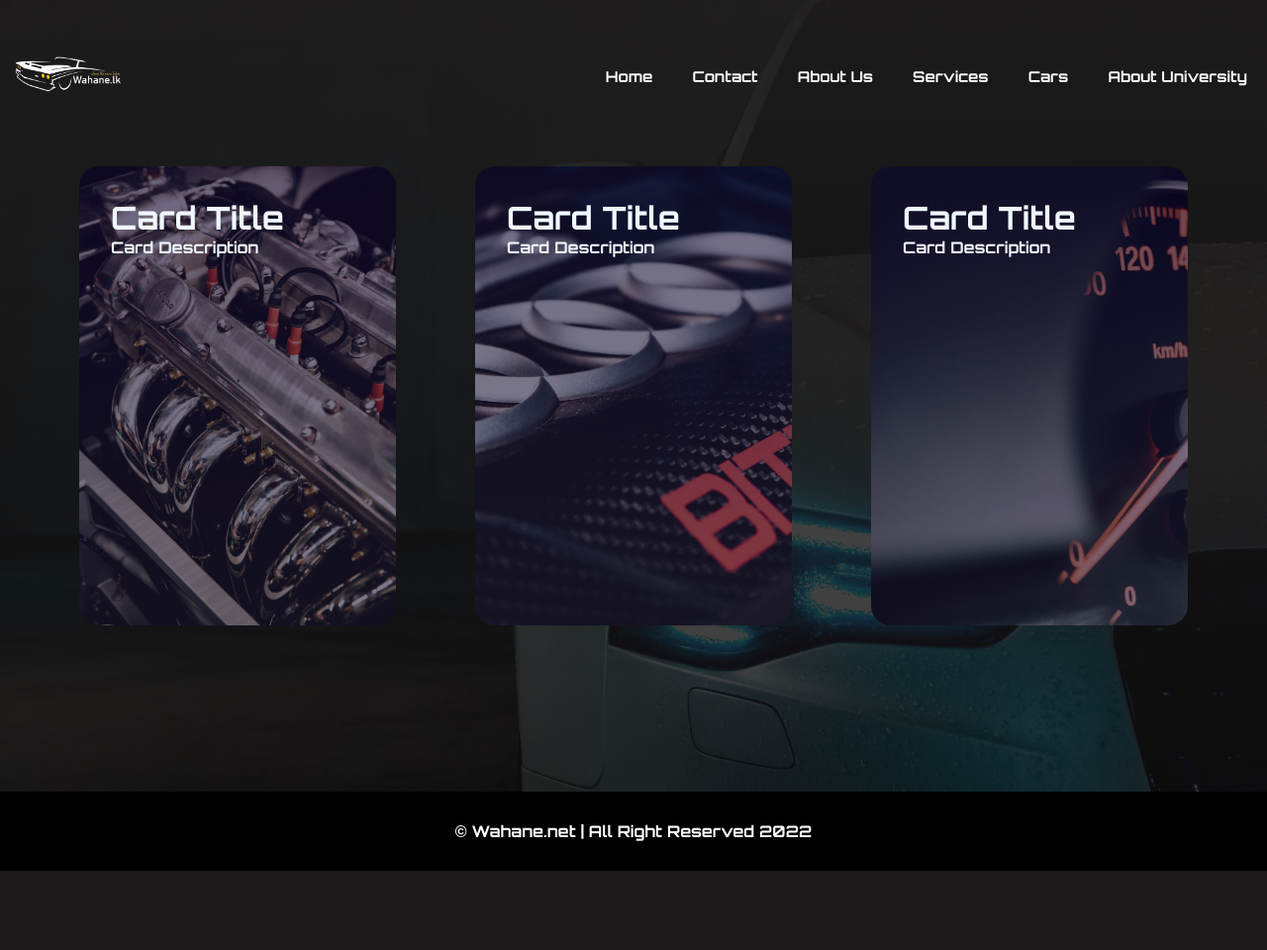
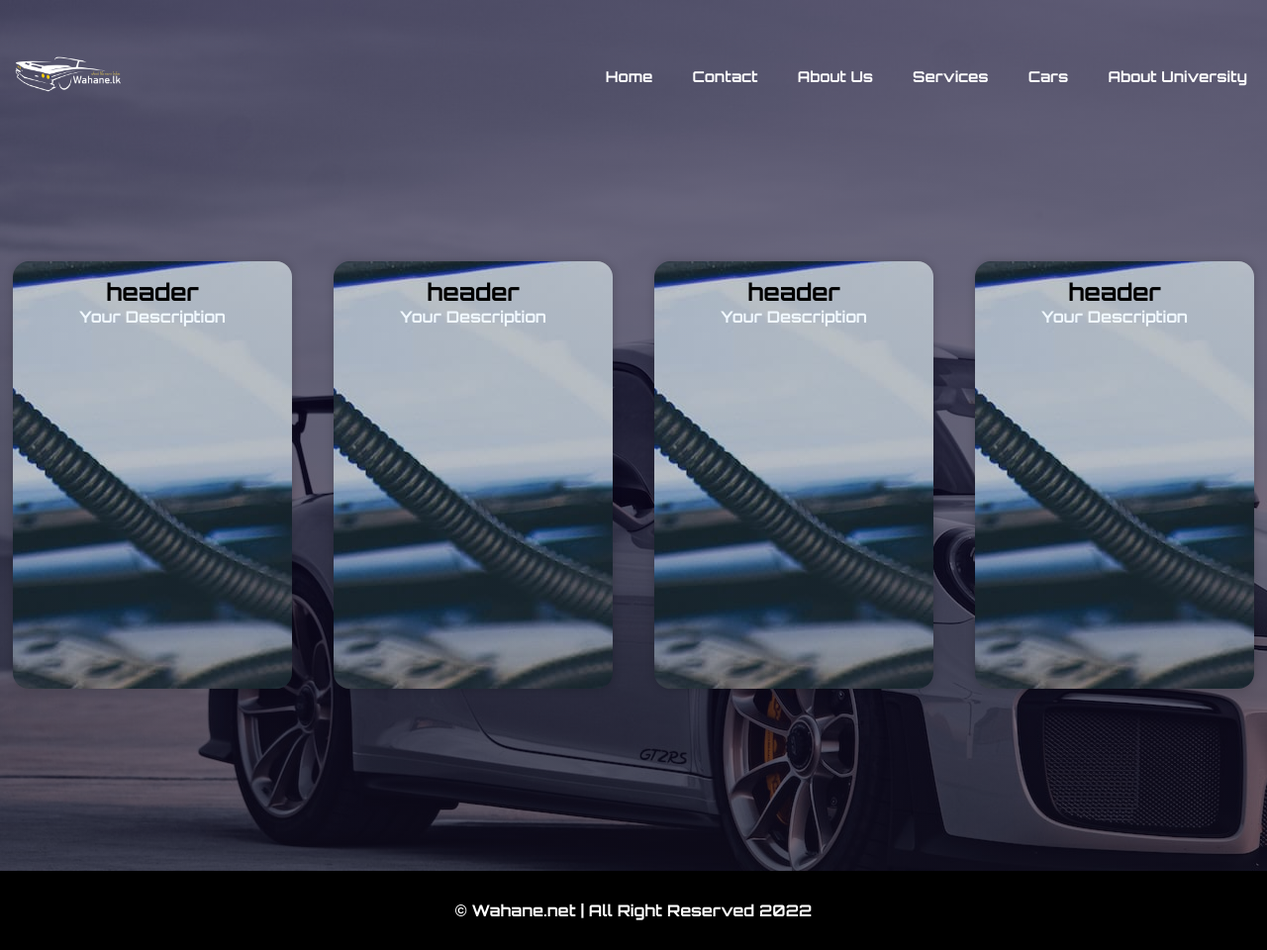
Before and after one commit to chalindashyamal/Wahane.lk, a PHP site: page /audi.html in a window 1280 px wide. Shown: the whole page at 99% size. Before the commit the page ends 880 px from the top, so only its background shows below. Run offline with PHP 8.4, Linux system fonts and the light colour scheme.

Commit message:
added new about us html

```diff
--- a/about us.html
+++ b/about us.html
@@ -25,7 +25,7 @@
             <ul>
                 <li><a href="/">Home</a></li>
                 <li><a href="/index.html#contact">Contact</a></li>
-                <li><a href="/about.html">About Us</a></li>
+                <li><a href="/about us.html">About Us</a></li>
                 <li><a href="#">Services</a></li>
                 <li><a href="#">Cars</a></li>
                 <li><a href="/university.html">About University</a></li>
--- a/audi.css
+++ /dev/null
@@ -1,79 +0,0 @@
-* {
-    margin: 0;
-    padding: 0;
-    font-family: "Orbitron", sans-serif;
-}
-body {
-    background-image: linear-gradient(
-            rgba(33, 31, 31, 0.859),
-            rgba(16, 15, 15, 0.792)
-        ),
-        url(sec01/04.jpg);
-    height: 100vh;
-    width: 100%;
-    background-position: center;
-    background-size: cover;
-    box-sizing: border-box;
-    position: relative;
-}
-
-.card-container {
-    width: 100%;
-    height: 100vh;
-    display: flex;
-    flex-direction: row;
-    justify-content: space-evenly;
-    flex-wrap: nowrap;
-    align-items: center;
-}
-
-.card-container .card {
-    background: white;
-    width: 20%;
-    height: 25em;
-    padding: 2em;
-    border-radius: 20px;
-    color: aliceblue;
-    transition: 0.2s ease-in-out;
-}
-
-.card-container .card:hover {
-    scale: 1.05;
-}
-
-.card:nth-child(1) {
-    background-image: linear-gradient(
-            rgba(11, 3, 44, 0.588),
-            rgba(21, 17, 42, 0.534)
-        ),
-        url("/sec01/01.jpg");
-    background-repeat: no-repeat;
-    background-size: cover;
-}
-.card:nth-child(2) {
-    background-image: linear-gradient(
-            rgba(11, 3, 44, 0.588),
-            rgba(21, 17, 42, 0.534)
-        ),
-        url("/sec01/02.jpg");
-    background-repeat: no-repeat;
-    background-size: cover;
-}
-.card:nth-child(3) {
-    background-image: linear-gradient(
-            rgba(11, 3, 44, 0.588),
-            rgba(21, 17, 42, 0.534)
-        ),
-        url("/sec01/03.jpg");
-    background-repeat: no-repeat;
-    background-size: cover;
-}
-/* media quary for tab */
-@media only screen and (max-width: 950px) {
-    .card-container .card h1 {
-        font-size: 2em;
-    }
-    .card-container .card p {
-        font-size: 1em;
-    }
-}
--- a/audi.html
+++ b/audi.html
@@ -5,17 +5,17 @@
         <meta http-equiv="X-UA-Compatible" content="IE=edge" />
         <meta name="viewport" content="width=device-width, initial-scale=1.0" />
         <link rel="stylesheet" href="index.css" />
-        <link rel="stylesheet" href="audi.css" />
+        <link rel="stylesheet" href="chevrolet.css" />
         <link
             href="https://fonts.googleapis.com/css2?family=Orbitron:wght@700&display=swap"
             rel="stylesheet" />
-        <title>Wahane.net</title>
         <link
             rel="stylesheet"
             href="https://cdnjs.cloudflare.com/ajax/libs/font-awesome/6.2.1/css/all.min.css"
             integrity="sha512-MV7K8+y+gLIBoVD59lQIYicR65iaqukzvf/nwasF0nqhPay5w/9lJmVM2hMDcnK1OnMGCdVK+iQrJ7lzPJQd1w=="
             crossorigin="anonymous"
             referrerpolicy="no-referrer" />
+        <title>About Us</title>
     </head>
     <body>
         <div class="nav">
@@ -28,20 +28,27 @@
                 <li><a href="#">Cars</a></li>
                 <li><a href="/university.html">About University</a></li>
             </ul>
+            <!-- Added Menu Button -->
             <i id="menuButton" class="fa-solid fa-bars"></i>
         </div>
-        <div class="card-container">
-            <div class="card">
-                <h1>Card Title</h1>
-                <p>Card Description</p>
+
+        <!-- About us card section -->
+        <div class="parent white">
+            <div class="about-card">
+                <h2>header</h2>
+                <p>Your Description</p>
             </div>
-            <div class="card">
-                <h1>Card Title</h1>
-                <p>Card Description</p>
+            <div class="about-card">
+                <h2>header</h2>
+                <p>Your Description</p>
             </div>
-            <div class="card">
-                <h1>Card Title</h1>
-                <p>Card Description</p>
+            <div class="about-card">
+                <h2>header</h2>
+                <p>Your Description</p>
+            </div>
+            <div class="about-card">
+                <h2>header</h2>
+                <p>Your Description</p>
             </div>
         </div>
         <!-- footer -->
@@ -50,6 +57,7 @@
                 <h4>© Wahane.net | All Right Reserved 2022</h4>
             </div>
         </section>
+
         <!-- Added Mobile Menu Modal And Script -->
         <div class="modal hideMenu" id="mobileMenu">
             <div class="modal-content">
--- a/chevrolet.css
+++ b/chevrolet.css
@@ -1,70 +1,47 @@
-* {
-    margin: 0;
-    padding: 0;
-    font-family: "Orbitron", sans-serif;
-}
-body {
-    background-image: linear-gradient(
-            rgba(33, 31, 31, 0.859),
-            rgba(16, 15, 15, 0.792)
-        ),
-        url(sec02/miko-pogosyan-c7E7azniSTU-unsplash.jpg);
-    height: 100vh;
-    width: 100%;
-    background-position: center;
-    background-size: cover;
-    box-sizing: border-box;
-    position: relative;
-}
-
-.card-container {
-    width: 100%;
-    height: 100vh;
-    display: flex;
-    flex-direction: row;
-    justify-content: space-evenly;
-    flex-wrap: nowrap;
-    align-items: center;
-}
-
-.card-container .card {
-    background: white;
-    width: 20%;
-    height: 25em;
-    padding: 2em;
-    border-radius: 20px;
-    color: aliceblue;
-    transition: 0.2s ease-in-out;
-}
-
-.card-container .card:hover {
-    scale: 1.05;
-}
-
-.card:nth-child(1) {
+.parent {
+    padding-top: 5em;
+    display: grid;
+    grid-gap: 1rem;
+    grid-template-columns: repeat(auto-fit, minmax(250px, 1fr));
+    min-height: 100vh;
     background-image: linear-gradient(
             rgba(11, 3, 44, 0.588),
             rgba(21, 17, 42, 0.534)
         ),
-        url("/sec02/001.jpg");
-    background-repeat: no-repeat;
-    background-size: cover;
+        url(aboutImg/about\ us\ bg\ 02.jpg);
+
+    place-items: center;
 }
-.card:nth-child(2) {
+
+.about-card {
+    background: #06ddf9bc;
+    border-radius: 1em;
+    box-shadow: 0 0 10px rgba(0, 0, 0, 0.2);
+    padding: 1em;
+    text-align: center;
+    min-width: 250px;
+    min-height: 400px;
+    margin: 2em;
     background-image: linear-gradient(
-            rgba(11, 3, 44, 0.588),
-            rgba(21, 17, 42, 0.534)
+            rgba(57, 53, 72, 0.242),
+            rgba(54, 51, 71, 0.296)
         ),
-        url("/sec02/002.jpg");
-    background-repeat: no-repeat;
-    background-size: cover;
+        url(sec02/001.jpg);
 }
-.card:nth-child(3) {
-    background-image: linear-gradient(
-            rgba(11, 3, 44, 0.588),
-            rgba(21, 17, 42, 0.534)
-        ),
-        url("/sec02/003.jpg");
-    background-repeat: no-repeat;
-    background-size: cover;
+
+.about-card p {
+    color: aliceblue;
 }
+
+/*.about-card img {
+    width: 100px;
+    height: 100px;
+    border-radius: 50%;
+    margin: 1em;
+    object-fit: cover;
+}
+
+.about-card h5 {
+    color: rgb(181, 181, 181);
+    margin-bottom: 1em;
+}*/
--- a/index.css
+++ b/index.css
@@ -108,7 +108,7 @@ btn:active {
     height: 34px;
     vertical-align: middle;
     border-radius: 22px;
-    width: 220px;
+    width: 225px;
     box-sizing: border-box;
     padding: 0 18px;
 }
```
Also changed, not shown: about us.css (+8 -7 lines), chevrolet.html (+19 -12 lines), index.html (+7 -14 lines).
